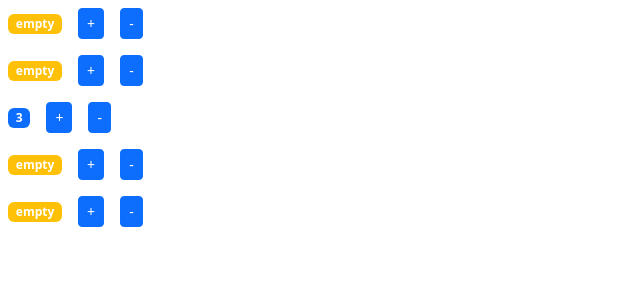
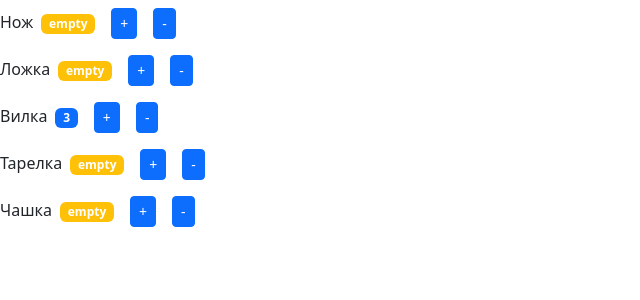
Before and after one commit to KeepGen/my-app-react, a React (Create React App) app: page / in a window 1280 px wide. Shown: the top 300 px of the page, without its empty margins (0-640 px from the left). Built offline with nearby package versions, Linux system fonts and the light colour scheme.

Commit message:
feat: creating several counters with unique names

```diff
--- a/src/components/counter.jsx
+++ b/src/components/counter.jsx
@@ -1,7 +1,7 @@
 import React, {useState} from 'react';
 
 const Counter = (props) => {
-	console.log(props)
+	console.log(props);
 	const [value, setValue] = useState(props.value);
 
 	const formatValue = () => {
@@ -23,6 +23,7 @@ const Counter = (props) => {
 
 	return (
 		<div>
+			<span>{props.name}</span>
 			<span className={getBadgeClasses()}>{formatValue()}</span>
 			<button className='btn btn-primary btn-sm m-2' onClick={handleIncrement}>+</button>
 			<button className='btn btn-primary btn-sm m-2' onClick={handleDecrement}>-</button>
--- a/src/components/countersList.jsx
+++ b/src/components/countersList.jsx
@@ -3,14 +3,15 @@ import Counter from "./counter";
 
 const CountersList = () => {
 	const counters = [
-		{id: 0, value: 0},
-		{id: 1, value: 0},
-		{id: 2, value: 3},
-		{id: 3, value: 0},
-		{id: 4, value: 0}];
+		{id: 0, value: 0, name: 'Нож'},
+		{id: 1, value: 0, name: 'Ложка'},
+		{id: 2, value: 3, name: 'Вилка'},
+		{id: 3, value: 0, name: 'Тарелка'},
+		{id: 4, value: 0, name: 'Чашка'}
+	];
 	return (
 		<>
-			{counters.map(count => <Counter key={count.id} value={count.value} />)}
+			{counters.map(count => <Counter key={count.id} value={count.value} name={count.name} />)}
 		</>
 	);
 };
```
